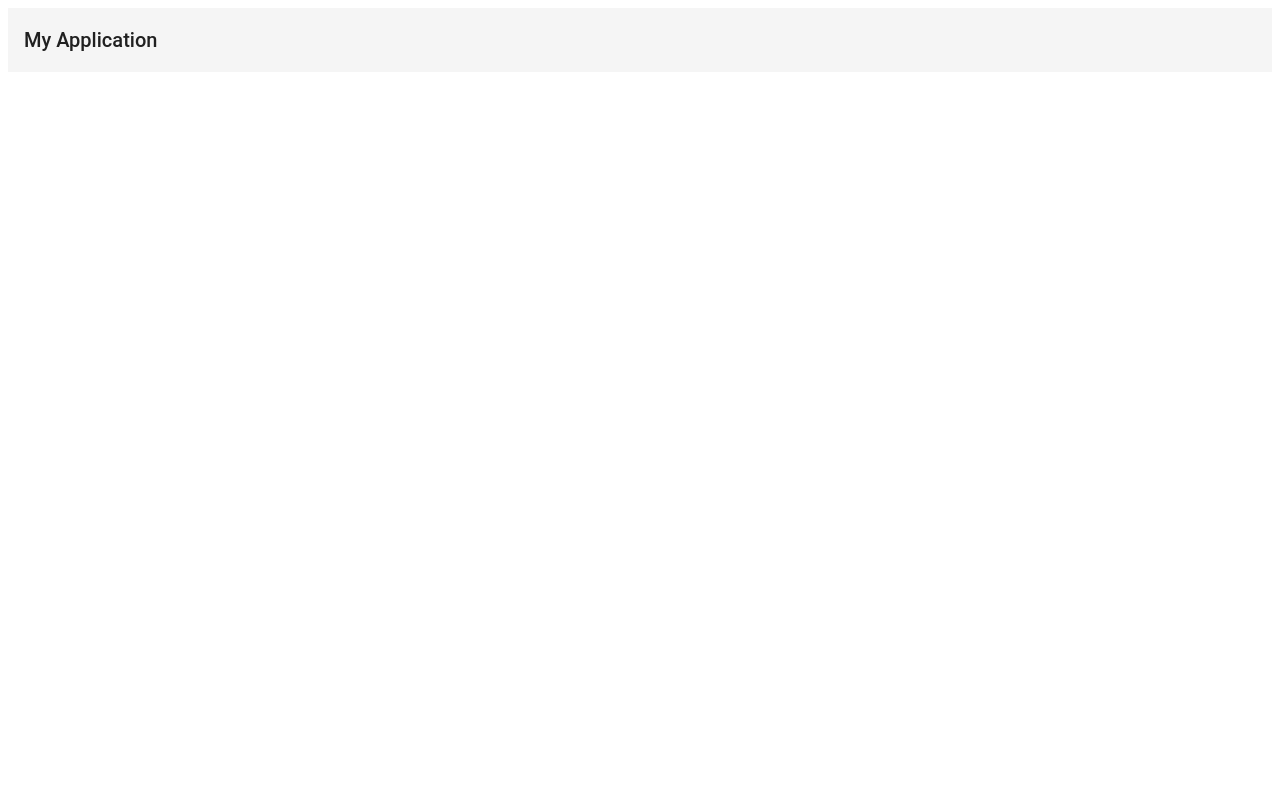
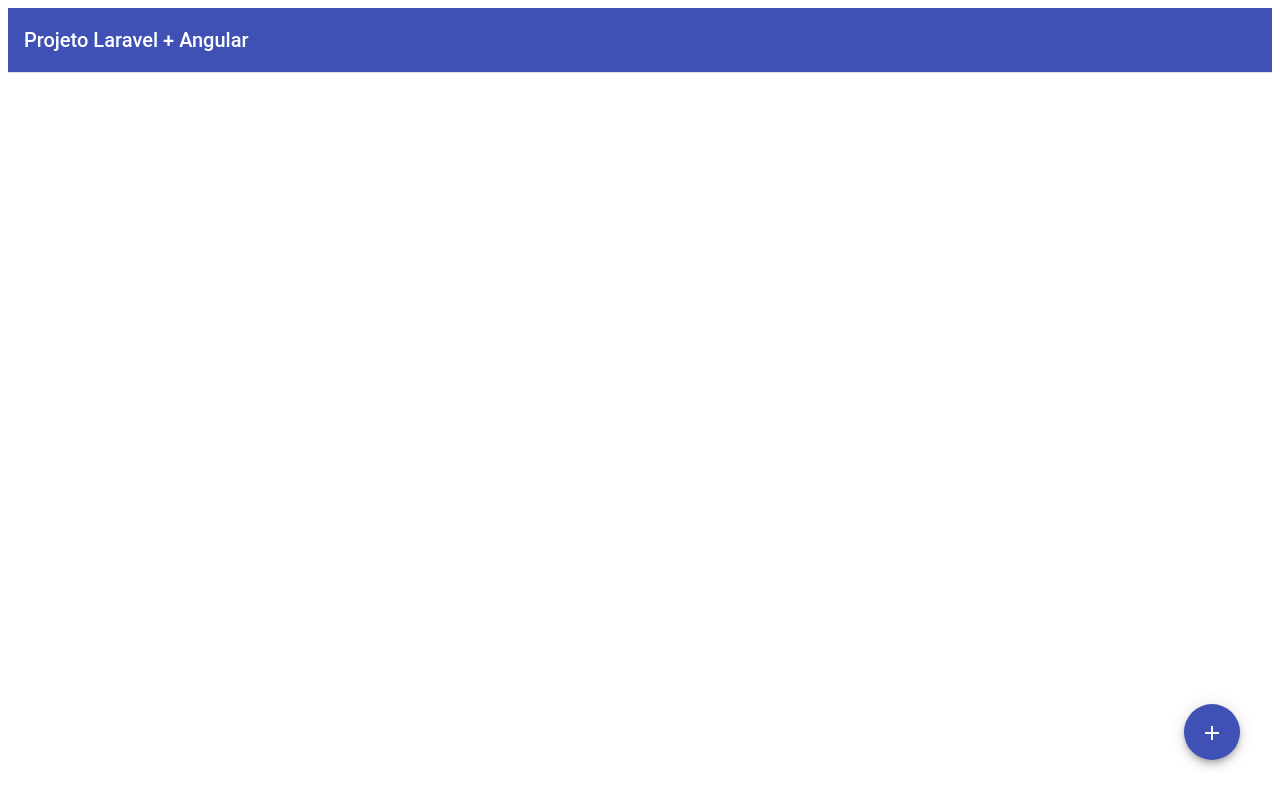
Before and after one commit to carlosguttemberg/uploadImagens_Angular_Laravel_5.8, an Angular app: page / in a window 1280 px wide. Built offline with nearby package versions, Linux system fonts and the light colour scheme.

Commit message:
Criando a pagina inicial

```diff
--- a/src/app/app.component.css
+++ b/src/app/app.component.css
@@ -0,0 +1,5 @@
+.float-button{
+    position: fixed;
+    bottom: 40px;
+    right: 40px;
+}
--- a/src/app/app.component.html
+++ b/src/app/app.component.html
@@ -1,3 +1,11 @@
-<mat-toolbar>
-    <span>My Application</span>
+<mat-toolbar color="primary">
+    <span>Projeto Laravel + Angular</span>
 </mat-toolbar>
+
+<mat-divider></mat-divider>
+
+<button mat-fab color="primary" class="float-button">
+    <mat-icon>
+        add
+    </mat-icon>
+</button>
```
